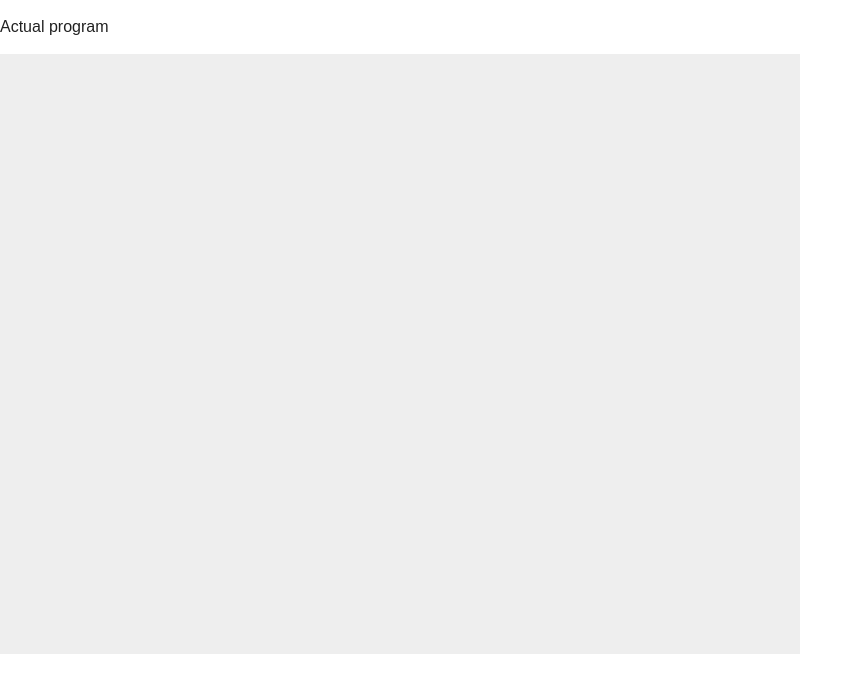
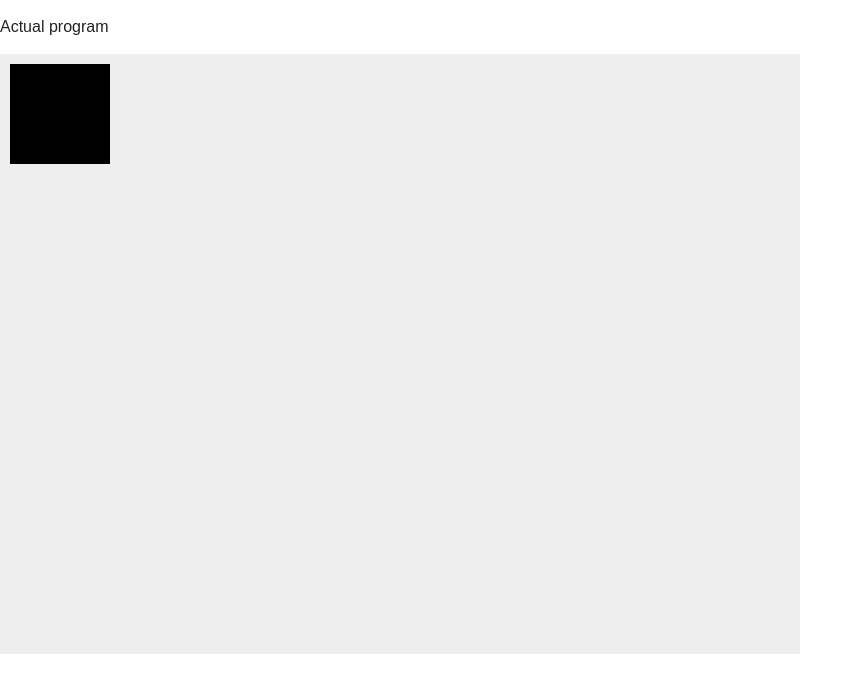
Before and after one commit to DanJH/canvas, a website: page public/index.html in a window 1280 px wide. Shown: the whole page, without its empty margins (0-863 px from the left). Drawn offline with nearby package versions, Linux system fonts and the light colour scheme.

```diff
--- a/public/index.html
+++ b/public/index.html
@@ -9,10 +9,6 @@
         <title>Canvas</title>
         <meta name="description" content="">
         <meta name="viewport" content="width=device-width, initial-scale=1">
-
-        <link rel="apple-touch-icon" href="apple-touch-icon.png">
-        <!-- Place favicon.ico in the root directory -->
-
         <link rel="stylesheet" href="css/normalize.css">
         <link rel="stylesheet" href="css/main.css">
         <script src="js/vendor/modernizr-2.8.3.min.js"></script>
@@ -21,6 +17,7 @@
         <p>Actual program</p>
         <canvas id="mainCanvas" width="800" height="600"></canvas>
 
+
         <script src="https://code.jquery.com/jquery-1.12.0.min.js"></script>
         <script>window.jQuery || document.write('<script src="js/vendor/jquery-1.12.0.min.js"><\/script>')</script>
         <script src="js/plugins.js"></script>
--- a/public/js/main.js
+++ b/public/js/main.js
@@ -1,22 +1,30 @@
 var canvas = document.getElementById('mainCanvas');
 var ctx = canvas.getContext('2d');
+var w = canvas.width;
+var h = canvas.height;
+
+var obj = [
+    {
+        name: "square",
+        pos: [10, 10],
+        size: [100, 100]
+    }
+];
 
 $(document).keypress(function(event) {
     switch (event.which) {
-        case "w":
-            //left
-        case "s":
-        case "a":
+        case "c":
+          //  pos.random
 
     }
 });
 
-function draw(e) {
-    var pos = getMousePos(canvas, e);
-    posx = pos.x;
-    posy = pos.y;
+function draw() {
+    ctx.clearRect(0, 0, w, h);
 
     ctx.fillStyle = "#000000";
-    ctx.fillRect(posx, posy, 4, 4);
+    for (var i in obj) {
+        ctx.fillRect(obj[i].pos[0], obj[i].pos[1], obj[i].size[0], obj[i].size[1]);
+    }
 }
 setInterval(draw, 50/3); //1000/fps
```
